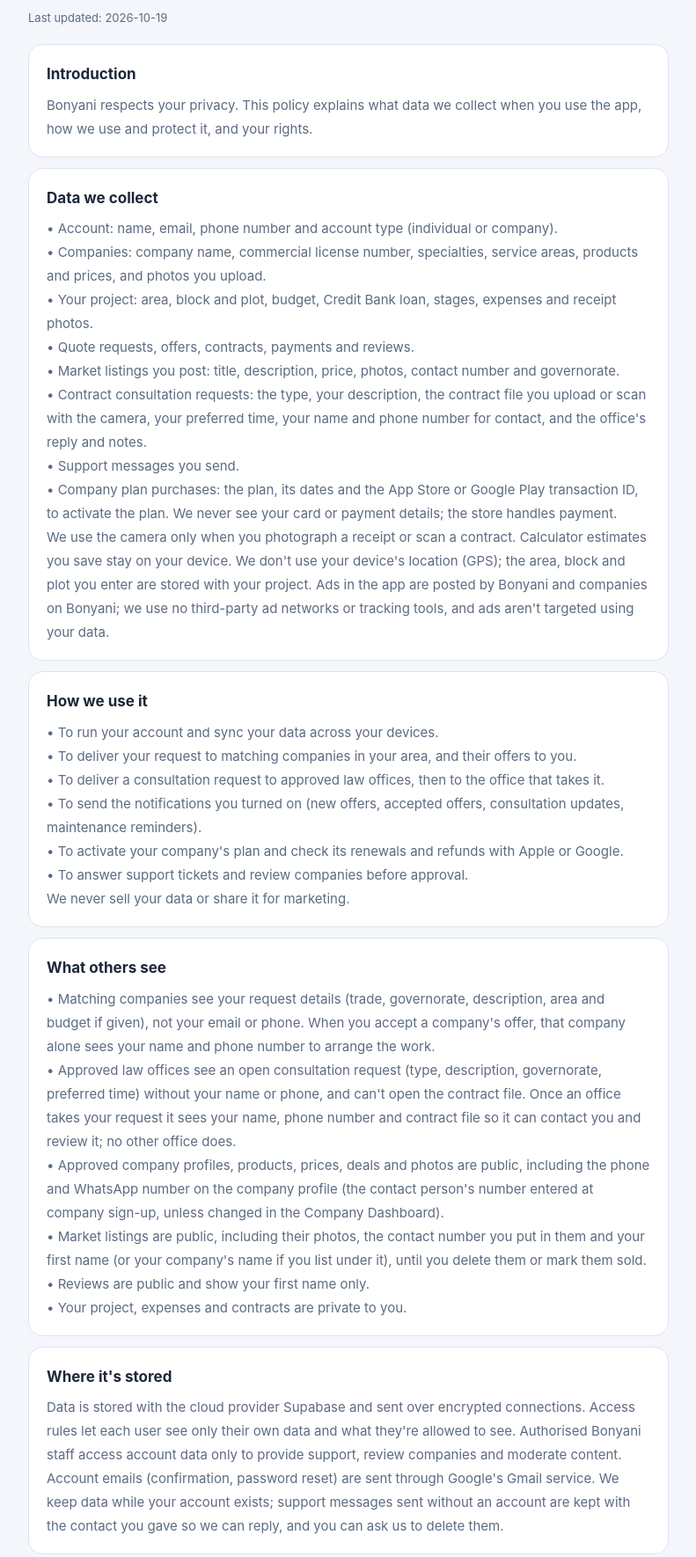
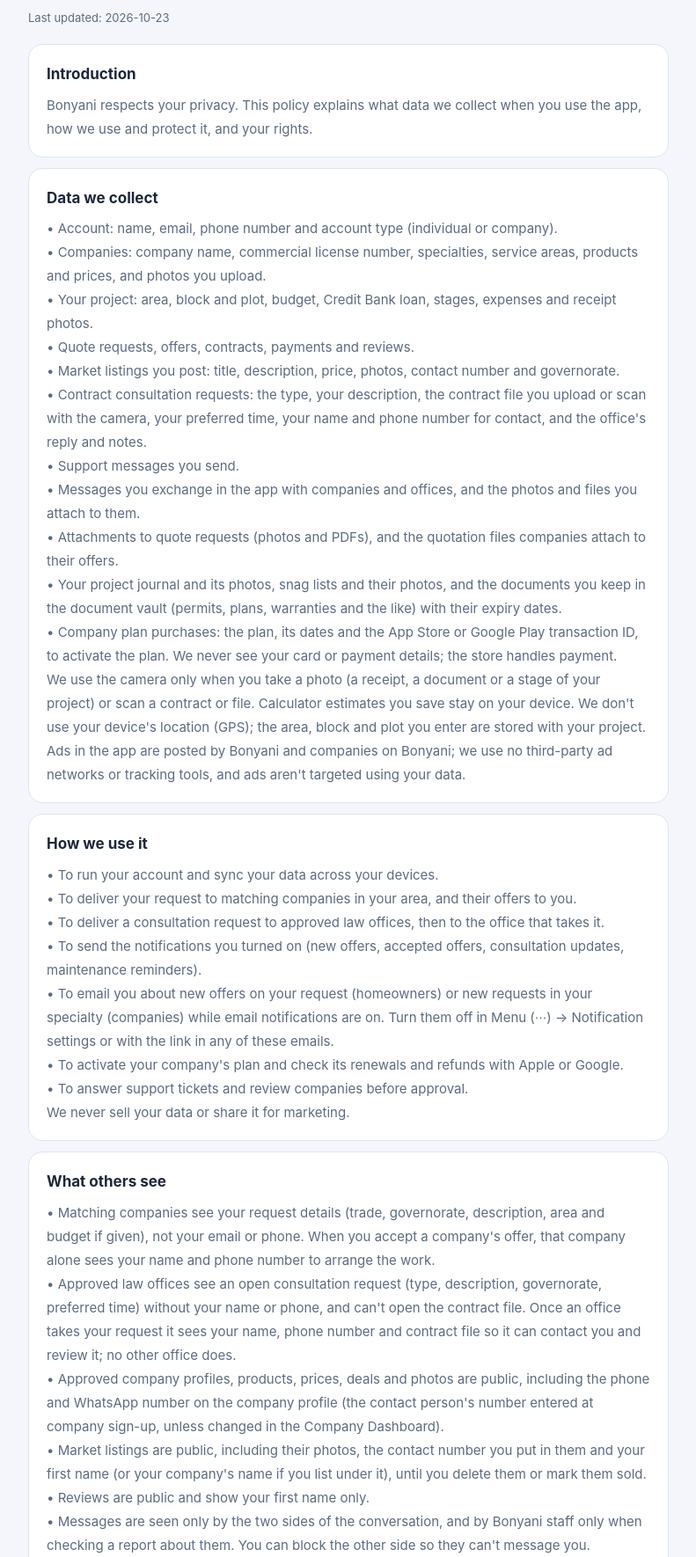
Before and after one commit to Bonyaniapp/bonyaniapp.github.io, a plain HTML site: page privacy-en.html in a window 1280 px wide. Shown: the part 330-2100 px from the top of the page at 88% size, without its empty margins (244-1035 px from the left). Drawn offline with Linux system fonts and the light colour scheme.

Commit message:
Revise privacy policy with new updates and details
Updated the last modified date and added new sections regarding data collection and user rights.

```diff
--- a/privacy-en.html
+++ b/privacy-en.html
@@ -41,18 +41,22 @@ footer { text-align:center; color:var(--muted); font-size:12px; padding:0 16px 3
   <a href="privacy-en.html">Privacy</a><a href="terms-en.html">Terms</a>
 </nav>
 <main class="en">
-<div class="lang"><a href="privacy.html">العربية</a></div><h1>Privacy Policy</h1><p class='updated'>Last updated: 2026-10-19</p><section><h2>Introduction</h2><p>Bonyani respects your privacy. This policy explains what data we collect when you use the app, how we use and protect it, and your rights.</p></section><section><h2>Data we collect</h2><p>• Account: name, email, phone number and account type (individual or company).
+<div class="lang"><a href="privacy.html">العربية</a></div><h1>Privacy Policy</h1><p class='updated'>Last updated: 2026-10-23</p><section><h2>Introduction</h2><p>Bonyani respects your privacy. This policy explains what data we collect when you use the app, how we use and protect it, and your rights.</p></section><section><h2>Data we collect</h2><p>• Account: name, email, phone number and account type (individual or company).
 • Companies: company name, commercial license number, specialties, service areas, products and prices, and photos you upload.
 • Your project: area, block and plot, budget, Credit Bank loan, stages, expenses and receipt photos.
 • Quote requests, offers, contracts, payments and reviews.
 • Market listings you post: title, description, price, photos, contact number and governorate.
 • Contract consultation requests: the type, your description, the contract file you upload or scan with the camera, your preferred time, your name and phone number for contact, and the office&#x27;s reply and notes.
 • Support messages you send.
+• Messages you exchange in the app with companies and offices, and the photos and files you attach to them.
+• Attachments to quote requests (photos and PDFs), and the quotation files companies attach to their offers.
+• Your project journal and its photos, snag lists and their photos, and the documents you keep in the document vault (permits, plans, warranties and the like) with their expiry dates.
 • Company plan purchases: the plan, its dates and the App Store or Google Play transaction ID, to activate the plan. We never see your card or payment details; the store handles payment.
-We use the camera only when you photograph a receipt or scan a contract. Calculator estimates you save stay on your device. We don&#x27;t use your device&#x27;s location (GPS); the area, block and plot you enter are stored with your project. Ads in the app are posted by Bonyani and companies on Bonyani; we use no third-party ad networks or tracking tools, and ads aren&#x27;t targeted using your data.</p></section><section><h2>How we use it</h2><p>• To run your account and sync your data across your devices.
+We use the camera only when you take a photo (a receipt, a document or a stage of your project) or scan a contract or file. Calculator estimates you save stay on your device. We don&#x27;t use your device&#x27;s location (GPS); the area, block and plot you enter are stored with your project. Ads in the app are posted by Bonyani and companies on Bonyani; we use no third-party ad networks or tracking tools, and ads aren&#x27;t targeted using your data.</p></section><section><h2>How we use it</h2><p>• To run your account and sync your data across your devices.
 • To deliver your request to matching companies in your area, and their offers to you.
 • To deliver a consultation request to approved law offices, then to the office that takes it.
 • To send the notifications you turned on (new offers, accepted offers, consultation updates, maintenance reminders).
+• To email you about new offers on your request (homeowners) or new requests in your specialty (companies) while email notifications are on. Turn them off in Menu (⋯) → Notification settings or with the link in any of these emails.
 • To activate your company&#x27;s plan and check its renewals and refunds with Apple or Google.
 • To answer support tickets and review companies before approval.
 We never sell your data or share it for marketing.</p></section><section><h2>What others see</h2><p>• Matching companies see your request details (trade, governorate, description, area and budget if given), not your email or phone. When you accept a company&#x27;s offer, that company alone sees your name and phone number to arrange the work.
@@ -60,8 +64,10 @@ We never sell your data or share it for marketing.</p></section><section><h2>Wha
 • Approved company profiles, products, prices, deals and photos are public, including the phone and WhatsApp number on the company profile (the contact person&#x27;s number entered at company sign-up, unless changed in the Company Dashboard).
 • Market listings are public, including their photos, the contact number you put in them and your first name (or your company&#x27;s name if you list under it), until you delete them or mark them sold.
 • Reviews are public and show your first name only.
-• Your project, expenses and contracts are private to you.</p></section><section><h2>Where it&#x27;s stored</h2><p>Data is stored with the cloud provider Supabase and sent over encrypted connections. Access rules let each user see only their own data and what they&#x27;re allowed to see. Authorised Bonyani staff access account data only to provide support, review companies and moderate content. Account emails (confirmation, password reset) are sent through Google&#x27;s Gmail service. We keep data while your account exists; support messages sent without an account are kept with the contact you gave so we can reply, and you can ask us to delete them.</p></section><section><h2>Your rights</h2><p>• Edit your details in Menu (⋯) → Profile &amp; account → Edit Profile.
-• Permanently delete your account and data in Menu (⋯) → Profile &amp; account → Delete account, at the bottom of the page, including your project, requests, contracts, consultations and support messages. Deleting the account doesn&#x27;t cancel an app store subscription; cancel it in the store.
+• Messages are seen only by the two sides of the conversation, and by Bonyani staff only when checking a report about them. You can block the other side so they can&#x27;t message you.
+• Your request&#x27;s attachments are seen by the matching companies that receive it.
+• Your project, expenses, contracts, journal, snag lists and documents are private to you.</p></section><section><h2>Where it&#x27;s stored</h2><p>Data is stored with the cloud provider Supabase and sent over encrypted connections. Access rules let each user see only their own data and what they&#x27;re allowed to see. Authorised Bonyani staff access account data only to provide support, review companies and moderate content. Account emails (confirmation, password reset) and notification emails are sent through Google&#x27;s Gmail service. We keep data while your account exists; support messages sent without an account are kept with the contact you gave so we can reply, and you can ask us to delete them.</p></section><section><h2>Your rights</h2><p>• Edit your details in Menu (⋯) → Profile &amp; account → Edit Profile.
+• Permanently delete your account and data in Menu (⋯) → Profile &amp; account → Delete account, at the bottom of the page, including your project, requests, contracts, consultations, messages, documents and support messages. Deleting the account doesn&#x27;t cancel an app store subscription; cancel it in the store.
 • Control notifications in Menu (⋯) → Notification settings.
 • Contact us with any question about your data.</p></section><section><h2>Children</h2><p>The app is for adults. We don&#x27;t knowingly collect data from anyone under 18.</p></section><section><h2>Changes</h2><p>We may update this policy and will let you know in the app about any significant change.</p></section><section><h2>Contact</h2><p>Through Menu (⋯) → Contact &amp; Help, or support WhatsApp.</p></section>
 </main>
```
